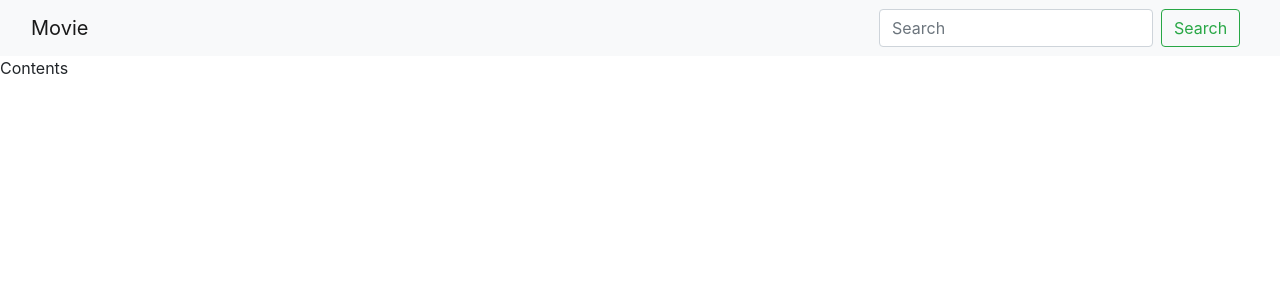
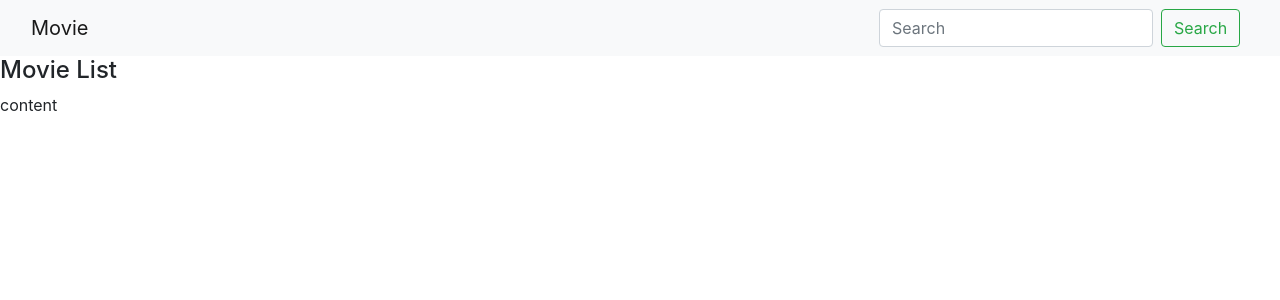
Before and after one commit to YusukeHirose/movie, a React (Create React App) app: page / in a window 1280 px wide. Shown: the top 300 px of the page. Built offline with nearby package versions, Linux system fonts and the light colour scheme.

Commit message:
feat: contentコンポーネント作成

```diff
--- a/src/components/App.js
+++ b/src/components/App.js
@@ -5,13 +5,17 @@ import 'bootstrap/dist/css/bootstrap.min.css';
 import Header from './Header';
 import Contents from './Contents'
 
-const App = () => {
+const App = ({contents}) => {
   return (
     <div className="App">
       <Header />
-      <Contents />
+      <Contents contents={contents} />
     </div>
   );
 }
 
+App.defaultProps = {
+  contents: [],
+};
+
 export default App;
--- /dev/null
+++ b/src/components/Content.js
@@ -0,0 +1,11 @@
+import React from 'react'
+
+const Content = () => {
+    return (
+        <>
+            <div>content</div>
+        </>
+    )
+}
+
+export default Content
--- a/src/components/Contents.js
+++ b/src/components/Contents.js
@@ -1,11 +1,12 @@
 import React from 'react'
 
-const Contents = () => {
+import Content from './Content'
+
+const Contents = (contents) => {
     return (
         <>
-            <div>
-                Contents
-            </div>
+            <h4>Movie List</h4>
+            <Content />
         </>
     )
 }
```
